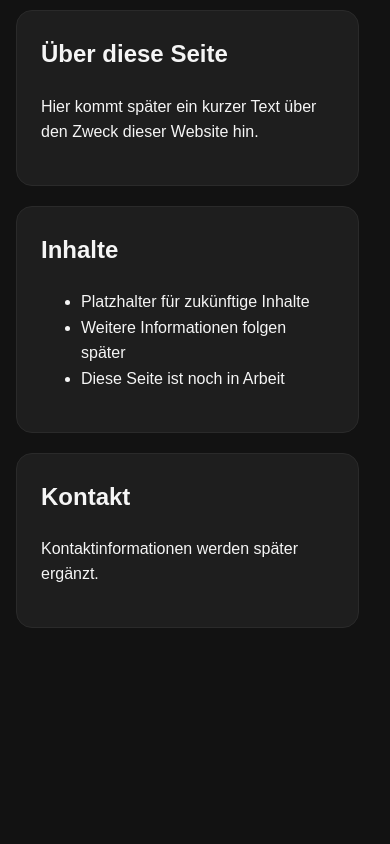
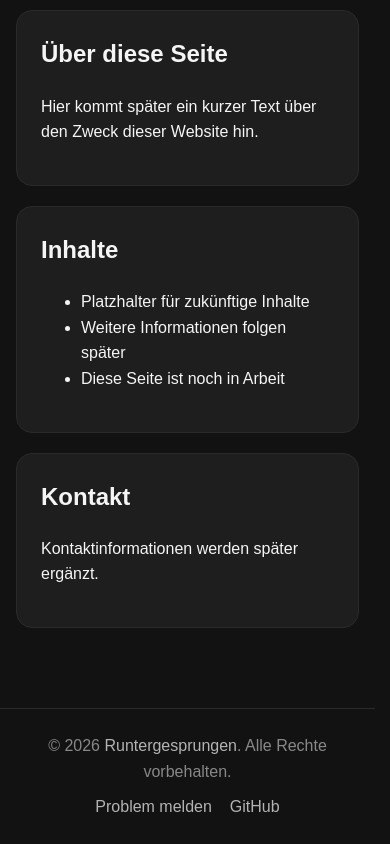
Before and after one commit to Runtergesprungen/runter-net, a plain HTML site: page index.html in a window 390 px wide. Shown: the part 570-1414 px from the top of the page. Before the commit the page ends 1238 px from the top, so only its background shows below. Drawn offline with Linux system fonts and the light colour scheme.

Commit message:
Added footer and other small visual changes/fixes

```diff
--- a/index.html
+++ b/index.html
@@ -62,6 +62,19 @@
     </section>
   </main>
 
+  <footer class="footer">
+    <p>
+      © 2026
+      <a href="/about/runtergesprungen/" data-i18n="footer.name"></a>.
+      <span data-i18n="footer.rights"></span>
+    </p>
+
+    <div class="footer-links">
+      <a href="https://github.com/Runtergesprungen/runter-net/issues" target="_blank" rel="noopener noreferrer" data-i18n="footer.report"></a>
+      <a href="https://github.com/Runtergesprungen" target="_blank" rel="noopener noreferrer" data-i18n="footer.github"></a>
+    </div>
+  </footer>
+
   <script src="script.js"></script>
 </body>
 </html>
--- a/lang/de/common.json
+++ b/lang/de/common.json
@@ -1,5 +1,11 @@
 {
   "nav.home": "Home",
   "nav.about": "About",
-  "theme.toggle": "Theme wechseln"
+  "nav.projects": "Projekte",
+  "theme.toggle": "Theme wechseln",
+
+  "footer.name": "Runtergesprungen",
+  "footer.rights": "Alle Rechte vorbehalten.",
+  "footer.report": "Problem melden",
+  "footer.github": "GitHub"
 }
--- a/style.css
+++ b/style.css
@@ -448,6 +448,40 @@ main {
   color: #f5f5f5;
 }
 
+/* Footer */
+
+.footer {
+  width: 95%;
+  max-width: 1800px;
+  margin: 40px auto 0;
+  padding: 24px 40px;
+  border-top: 1px solid #2a2a2a;
+  color: #888;
+  text-align: center;
+}
+
+.footer p {
+  margin: 0;
+}
+
+.footer-links {
+  margin-top: 10px;
+  display: flex;
+  justify-content: center;
+  gap: 18px;
+  flex-wrap: wrap;
+}
+
+.footer a {
+  color: #b3b3b3;
+  text-decoration: none;
+  transition: color 0.2s ease;
+}
+
+.footer a:hover {
+  color: #ec4899;
+}
+
 /* Light mode */
 
 body.light-theme,
@@ -564,6 +598,22 @@ html.light-theme-loading .profile-links img {
   filter: invert(1);
 }
 
+body.light-theme .footer,
+html.light-theme-loading .footer {
+  border-top-color: #e5e7eb;
+  color: #64748b;
+}
+
+body.light-theme .footer a,
+html.light-theme-loading .footer a {
+  color: #475569;
+}
+
+body.light-theme .footer a:hover,
+html.light-theme-loading .footer a:hover {
+  color: #db2777;
+}
+
 /* Mobile */
 
 @media (max-width: 700px) {
@@ -619,4 +669,9 @@ html.light-theme-loading .profile-links img {
   .profile-links {
     justify-content: center;
   }
+
+  .footer {
+    width: 100%;
+    padding: 24px 16px;
+  }
 }
```
Also changed, not shown: about/index.html (+13 -0 lines), about/runtergesprungen/index.html (+13 -0 lines), lang/en/common.json (+7 -1 lines), projects/index.html (added).
